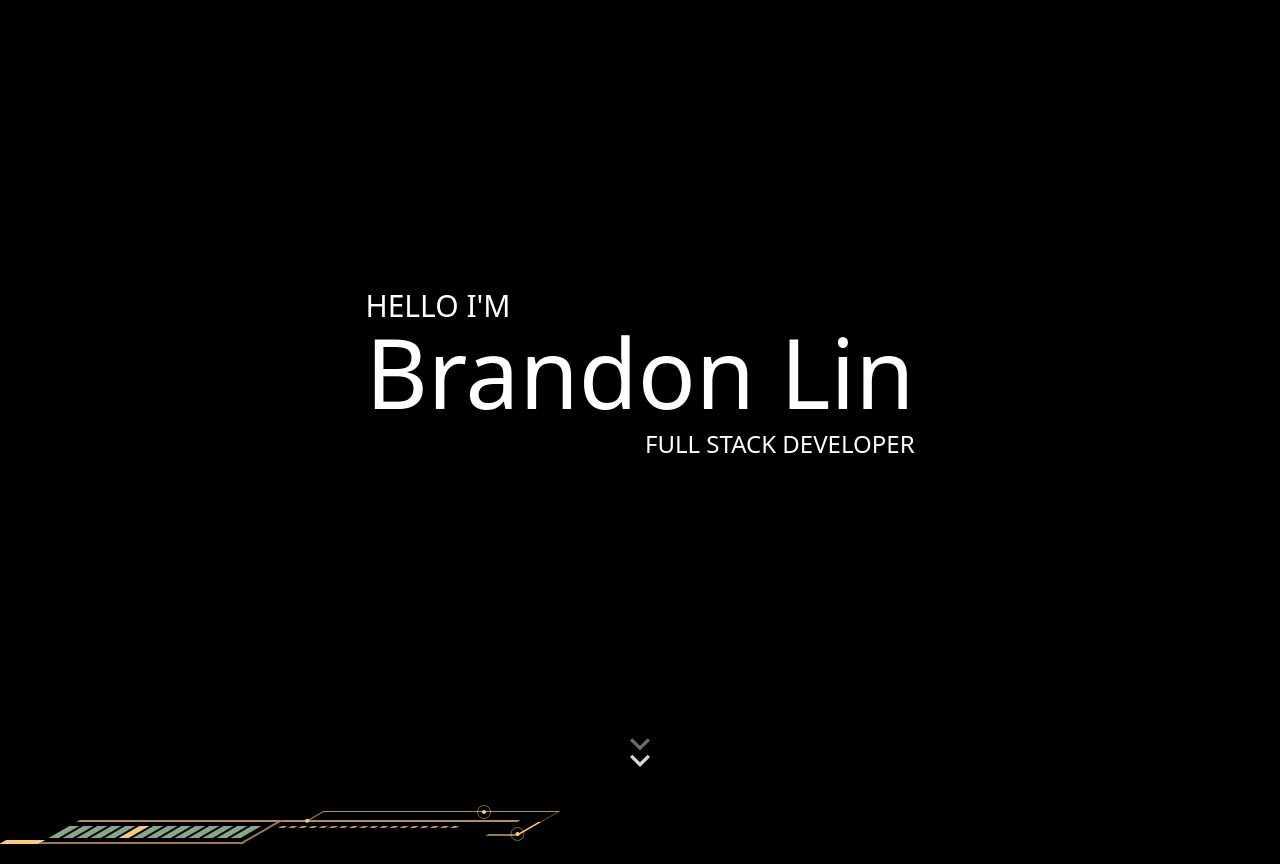
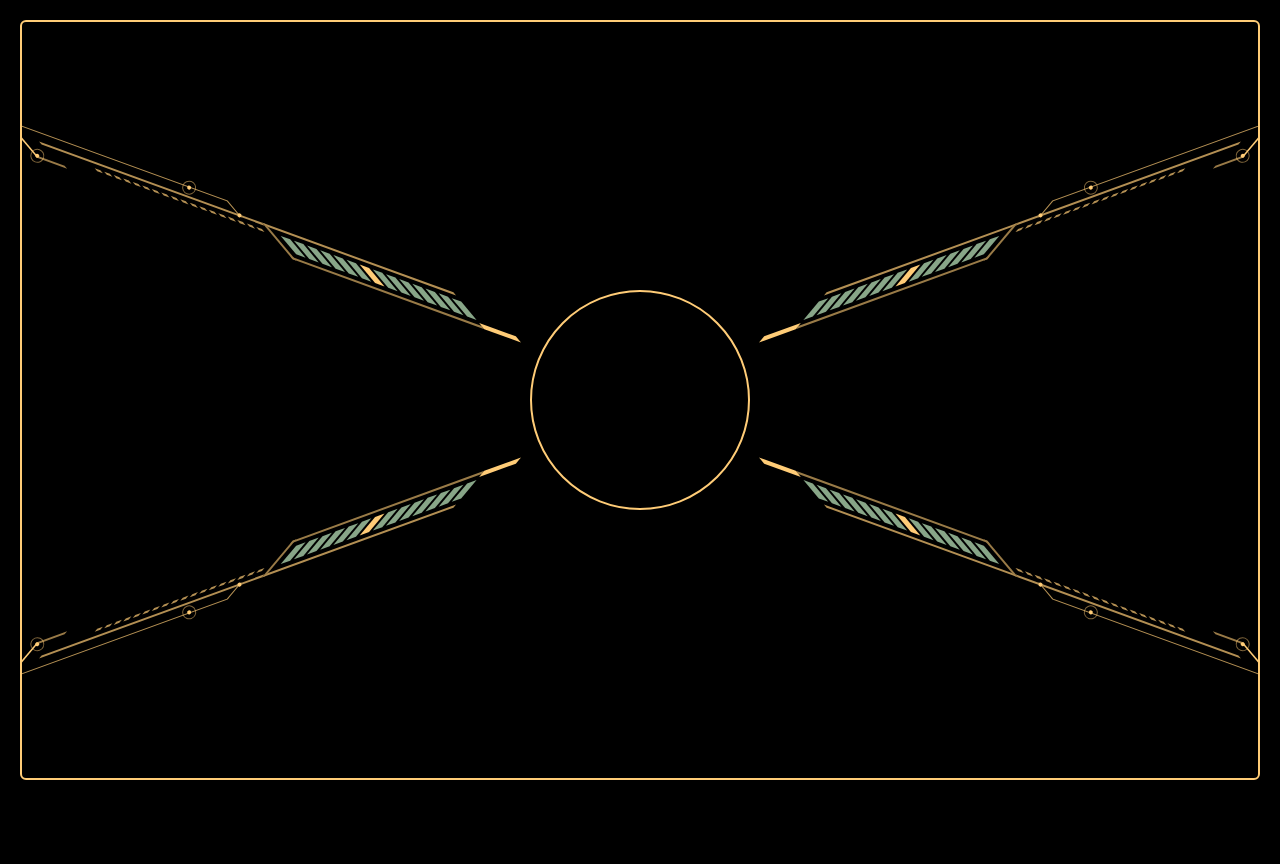
Before and after one commit to JellyRollJunior/personal-website, a React (Vite) app in the folder client/: page / in a window 1280 px wide. After the commit the page ends 800 px from the top, so only its background shows below. Built offline with nearby package versions, Linux system fonts and the light colour scheme.

Commit message:
Arrange HUD lines diagonally from center. Add a central circle

```diff
--- a/client/src/components/Header.jsx
+++ b/client/src/components/Header.jsx
@@ -1,21 +1,12 @@
-import { ArrowDownLink } from './ArrowDownLink.jsx';
-import { HeaderHudLine } from './HeaderHudLine.jsx';
+import { HeaderBackground } from './HeaderHudLine.jsx';
 
 const Header = () => {
   return (
-    <>
-      <header className="flex h-screen flex-col items-center justify-center">
-        <div className="mt-auto flex w-fit flex-col">
-          <h2 className="w-fit text-3xl">HELLO I'M</h2>
-          <h1 className="text-8xl font-medium">Brandon Lin</h1>
-          <h3 className="mt-2 text-end text-2xl">FULL STACK DEVELOPER</h3>
-        </div>
-        <ArrowDownLink className="mt-auto mb-3 justify-self-end" />
-      </header>
-      <div className="m-5">
-        <HeaderHudLine />
+    <header className="h-screen p-5">
+      <div className="border-yellow relative grid h-full grid-cols-3 grid-rows-3 flex-col overflow-clip rounded-md border-2">
+        <HeaderBackground />
       </div>
-    </>
+    </header>
   );
 };
 
--- a/client/src/components/HeaderHudLine.jsx
+++ b/client/src/components/HeaderHudLine.jsx
@@ -2,6 +2,7 @@
 import { motion } from 'motion/react';
 
 const HeaderHudLine = ({
+  className,
   skewX = -60,
   boxes = 14,
   duration = 1.1,
@@ -10,7 +11,7 @@ const HeaderHudLine = ({
 }) => {
   return (
     <div
-      className="flex max-w-120"
+      className={`flex w-120 ${className}`}
       style={{
         transform: `skew(${skewX}deg, 0)`,
       }}
@@ -90,4 +91,21 @@ const HeaderHudLine = ({
   );
 };
 
-export { HeaderHudLine };
+const HeaderBackground = () => {
+  return (
+    <div className="absolute top-1/2 left-1/2 flex -translate-x-1/2 -translate-y-1/2 gap-5 -z-1">
+      <div className="border-yellow size-55 rounded-full border-2">
+        {/* top right */}
+        <HeaderHudLine className="absolute top-0 left-1/2 h-fit shrink-0 translate-x-30 -translate-y-15 -rotate-20" />
+        {/* top left */}
+        <HeaderHudLine className="absolute top-0 right-1/2 h-fit shrink-0 -translate-x-30 -translate-y-15 -scale-x-100 rotate-20" />
+        {/* bottom right */}
+        <HeaderHudLine className="absolute bottom-0 left-1/2 h-fit shrink-0 translate-x-30 translate-y-15 -scale-y-100 rotate-20" />
+        {/* bottom left */}
+        <HeaderHudLine className="absolute right-1/2 bottom-0 h-fit shrink-0 -translate-x-30 translate-y-15 -scale-x-100 -scale-y-100 -rotate-20" />
+      </div>
+    </div>
+  );
+};
+
+export { HeaderBackground };
```
Also changed, not shown: 1 other file (tests, documents, lock files or other folders).
